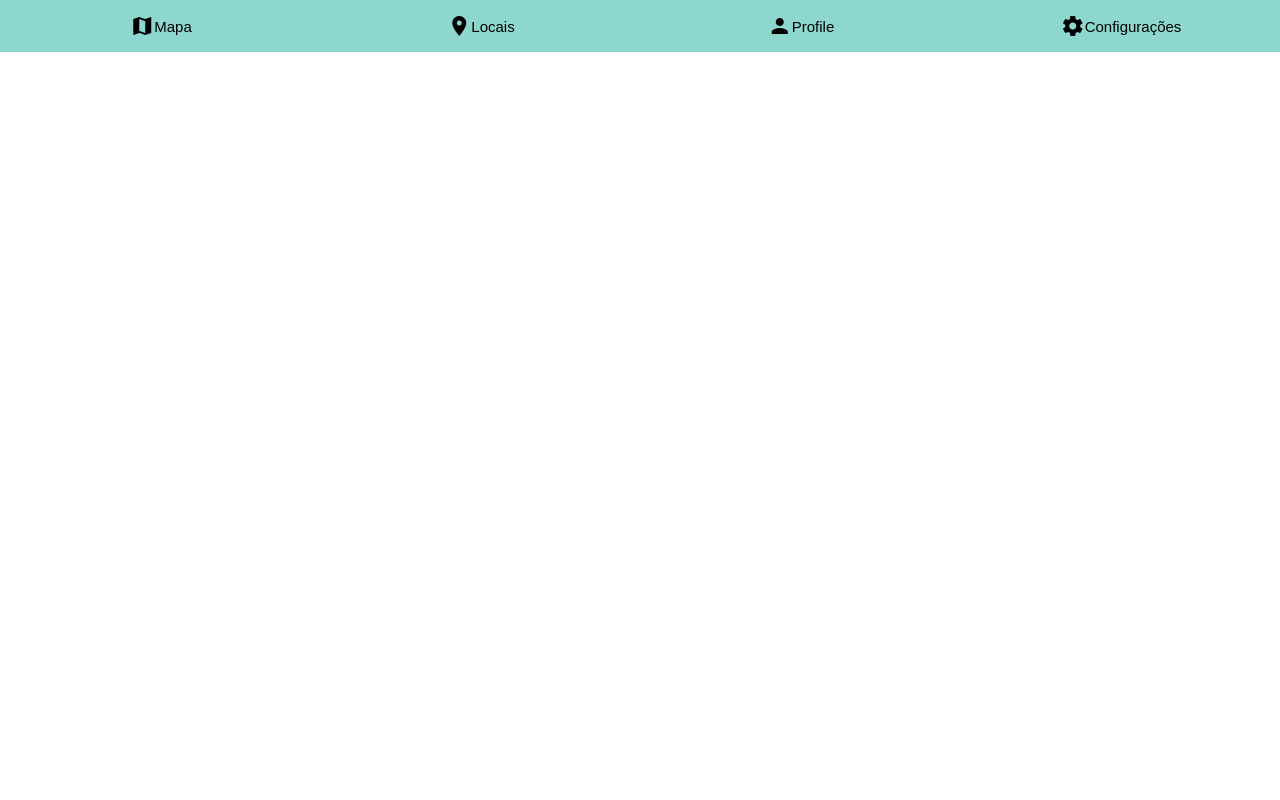
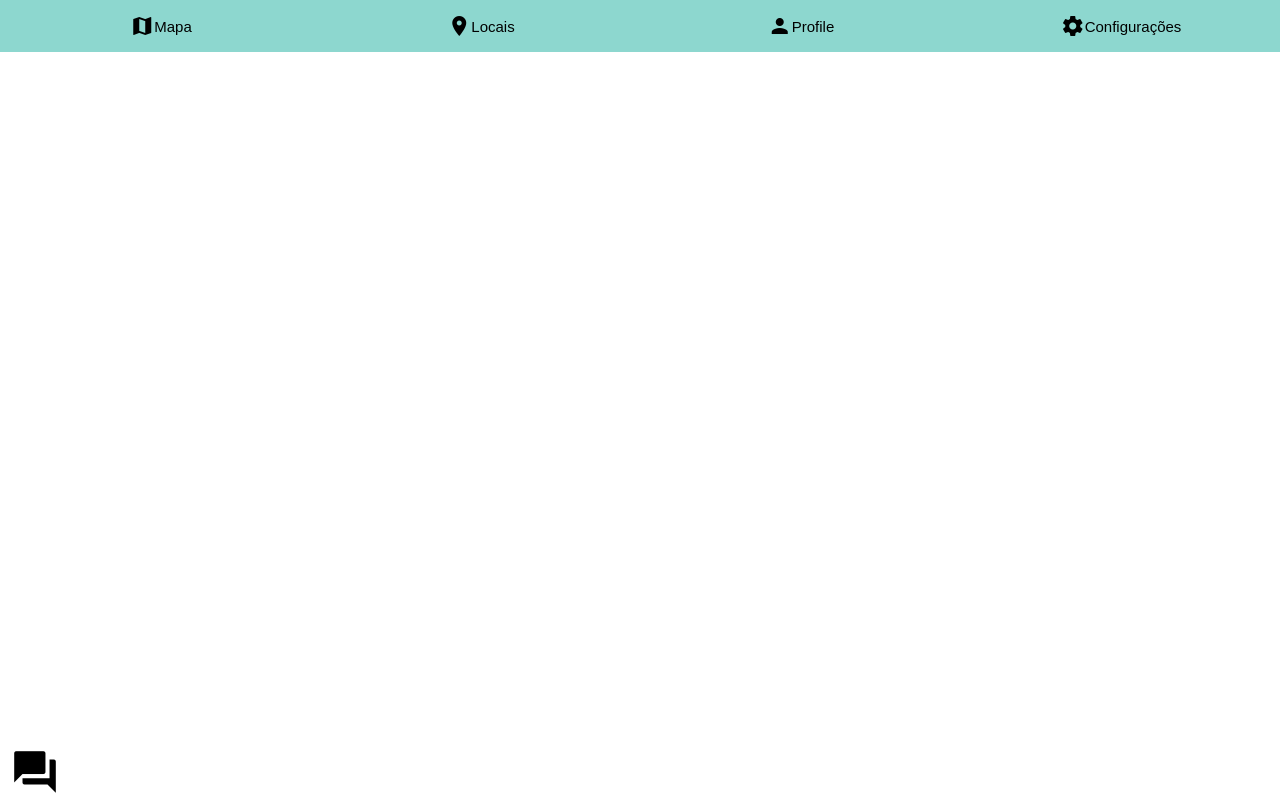
Before and after one commit to CodFICR-25/mapa-de-acessibilidade-brasileira, a plain HTML site: page app/index.html in a window 1280 px wide. Drawn offline with Linux system fonts and the light colour scheme.

Commit message:
adicionado botão flutuante

```diff
--- a/app/index.html
+++ b/app/index.html
@@ -27,6 +27,7 @@
     </div>
 
     <div id="Mapa" class="tabcontent">
+
         Insira aqui o conteudo do mapa
     </div>
 
@@ -89,6 +90,12 @@
     <div id="Configuracoes" class="tabcontent">
         Insira aqui o conteudo do configurações
     </div>
+
+   <div class="float-icon">
+       <i class="material-icons question_answer">question_answer</i>
+
+   </div>
+
 </body>
 
 </html>
--- a/css/app-index.css
+++ b/css/app-index.css
@@ -28,7 +28,7 @@ body {
 
     ul li {
       border: 1px solid #000;
-      margin-top: -1px; /* Prevent double borders */
+      margin-top: -1px;
       background-color: #fff;
       padding: 12px;
     }
@@ -102,3 +102,13 @@ width: 25%;
 .topright:hover {
     color: red;
 }
+.float-icon {
+    position: fixed;
+    bottom: 0;
+    left: 10px;
+    cursor: pointer;
+}
+.question_answer {
+    font-size: 50px !important;
+
+}
```
